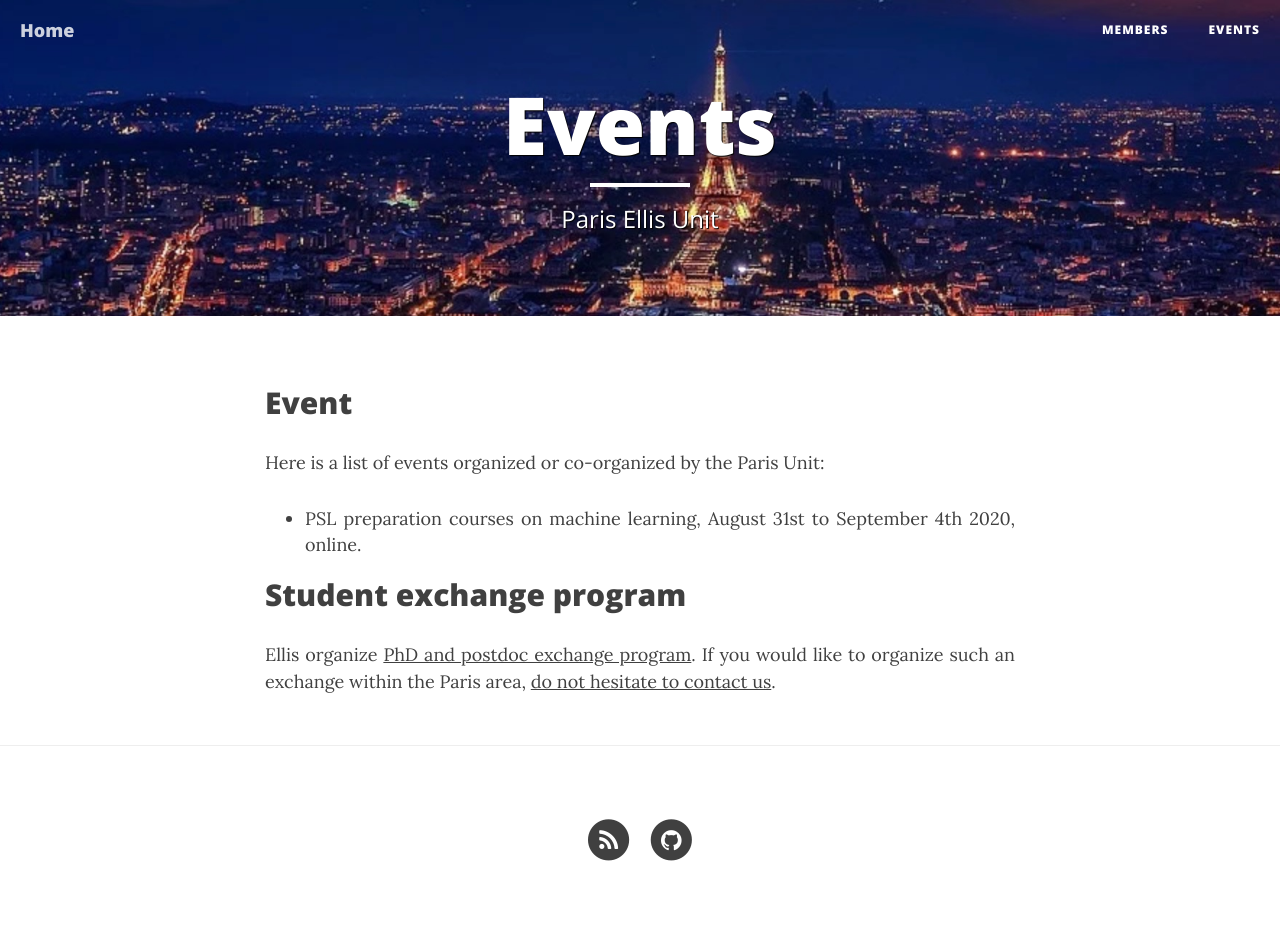
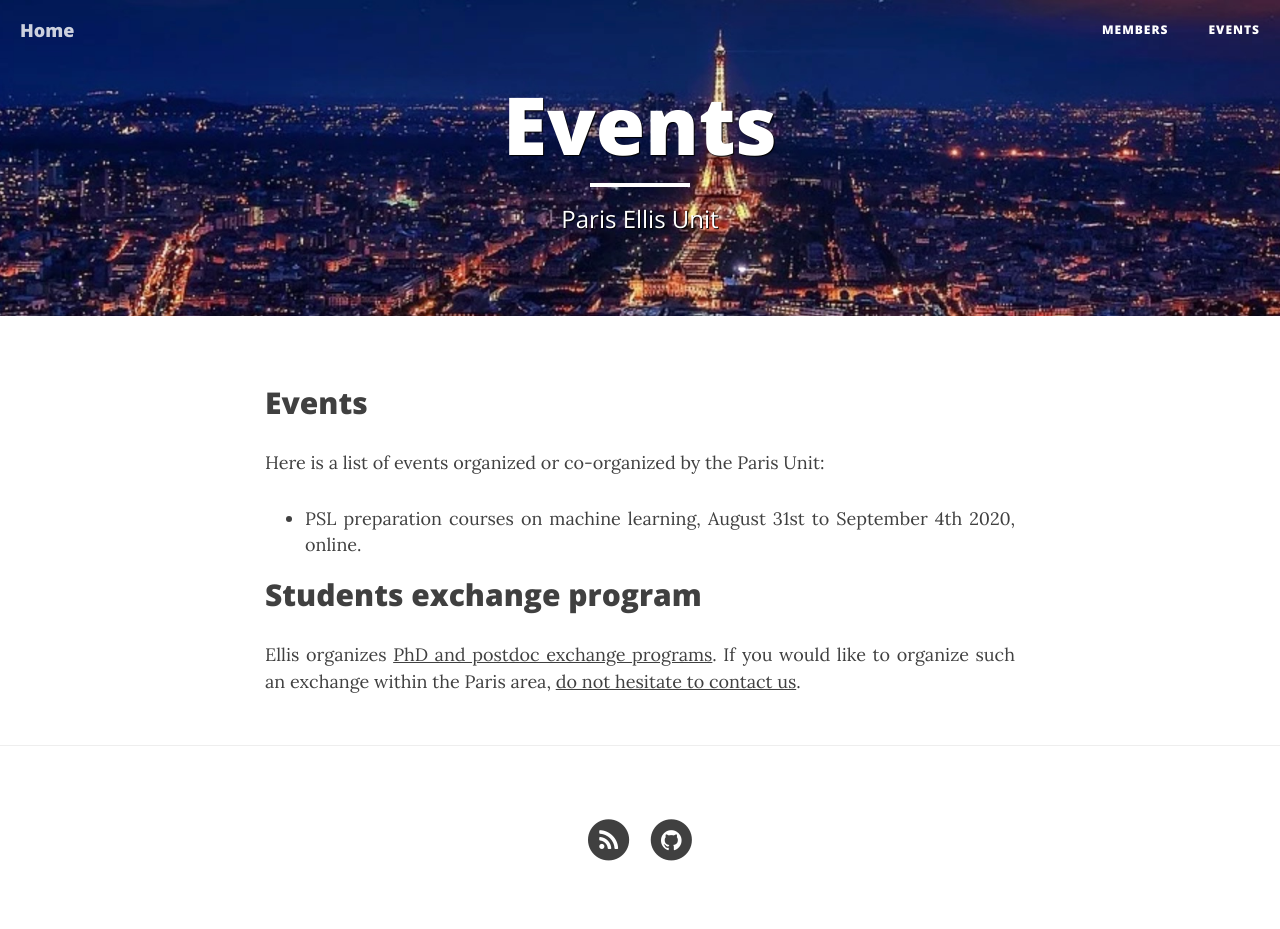
Before and after one commit to ellis-paris/ellis-paris.github.io, a Jekyll site: the page built from events.md, in a window 1280 px wide. Built offline with Jekyll 4.4.1, drawn with Linux system fonts in a browser that asks for light colours; nearby versions of some CDN libraries.

Commit message:
Update events.md

```diff
--- a/events.md
+++ b/events.md
@@ -5,7 +5,7 @@ description: "Paris Ellis Unit"
 header-img: "img/paris-2.jpg"
 ---
 
-Event
+Events
 ---
 
 Here is a list of events organized or co-organized by the Paris Unit:
@@ -14,7 +14,7 @@ Here is a list of events organized or co-organized by the Paris Unit:
 
 
 
-Student exchange program
+Students exchange program
 ---
 
-Ellis organize [PhD and postdoc exchange program](https://ellis.eu/phd-postdoc). If you would like to organize such an exchange within the Paris area, [do not hesitate to contact us](mailto:gabriel.peyre@ens.fr).
+Ellis organizes [PhD and postdoc exchange programs](https://ellis.eu/phd-postdoc). If you would like to organize such an exchange within the Paris area, [do not hesitate to contact us](mailto:gabriel.peyre@ens.fr).
```
